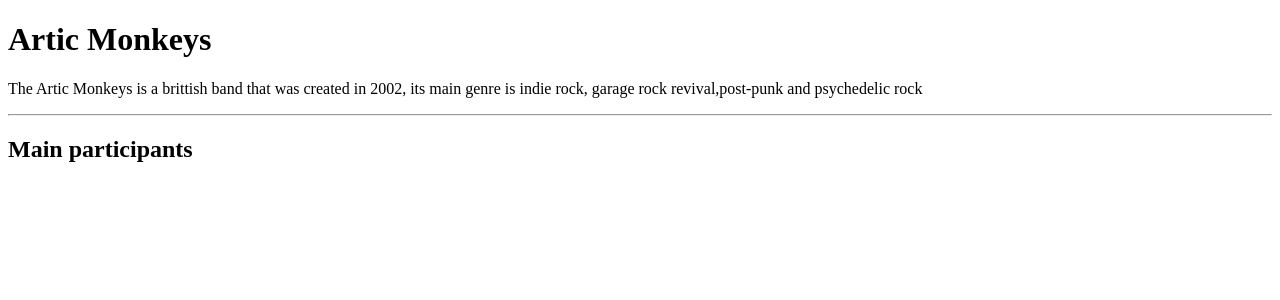
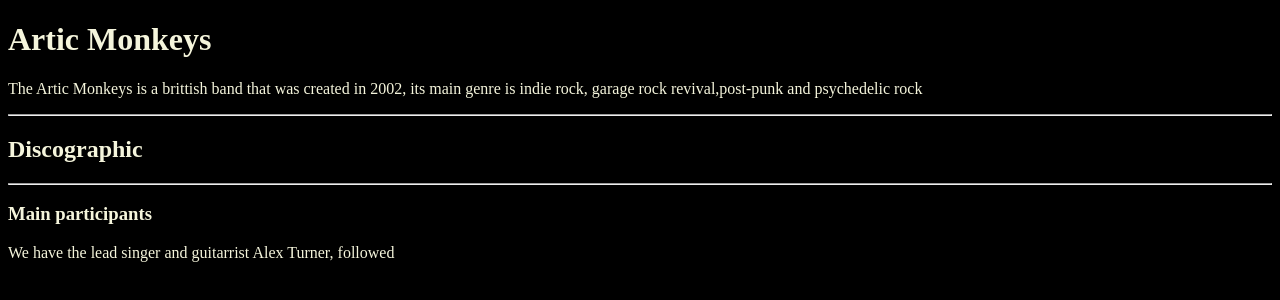
Before and after one commit to MPyscho/Artic-Monkeys-Web, a plain HTML site: page index.html in a window 1280 px wide. Drawn offline with Linux system fonts and the light colour scheme.

Commit message:
Artic Monkeys 2

```diff
--- a/index.html
+++ b/index.html
@@ -5,13 +5,17 @@
     <title>Artic Monkeys</title>
     <meta charset="UTF.8">
     </head>
-    <body>
+    <body style="color: beige;background-color: black;">
         <h1>Artic Monkeys</h1>
         <p>The Artic Monkeys is a brittish band that was created in 2002,
          its main genre is indie rock, garage rock revival,post-punk and
          psychedelic rock </p>
         <hr>
-        <h2>Main participants</h2>
+        <h2>Discographic</h2>
+        <p></p>
+        <hr>
+        <h3>Main participants</h3>
+        <p>We have the lead singer and guitarrist Alex Turner, followed</p>
 
     </body>
 </html>
```
